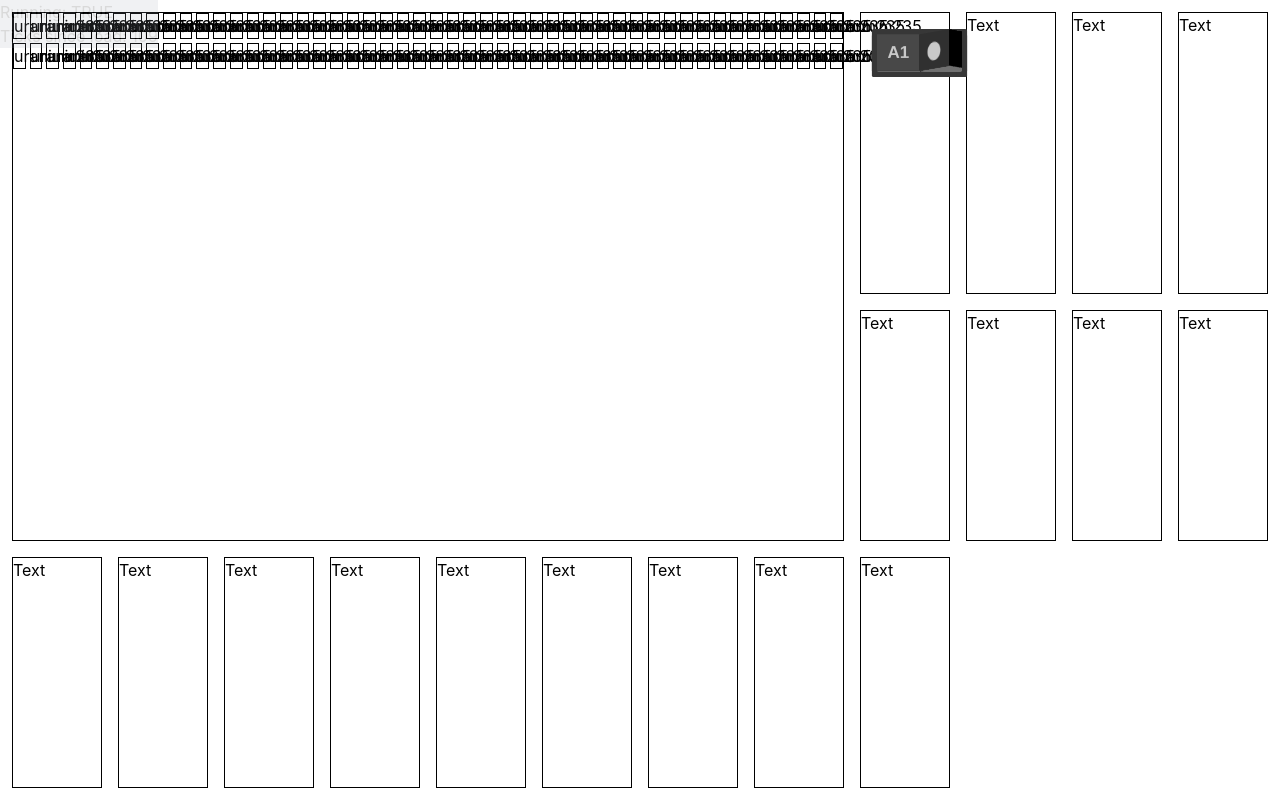
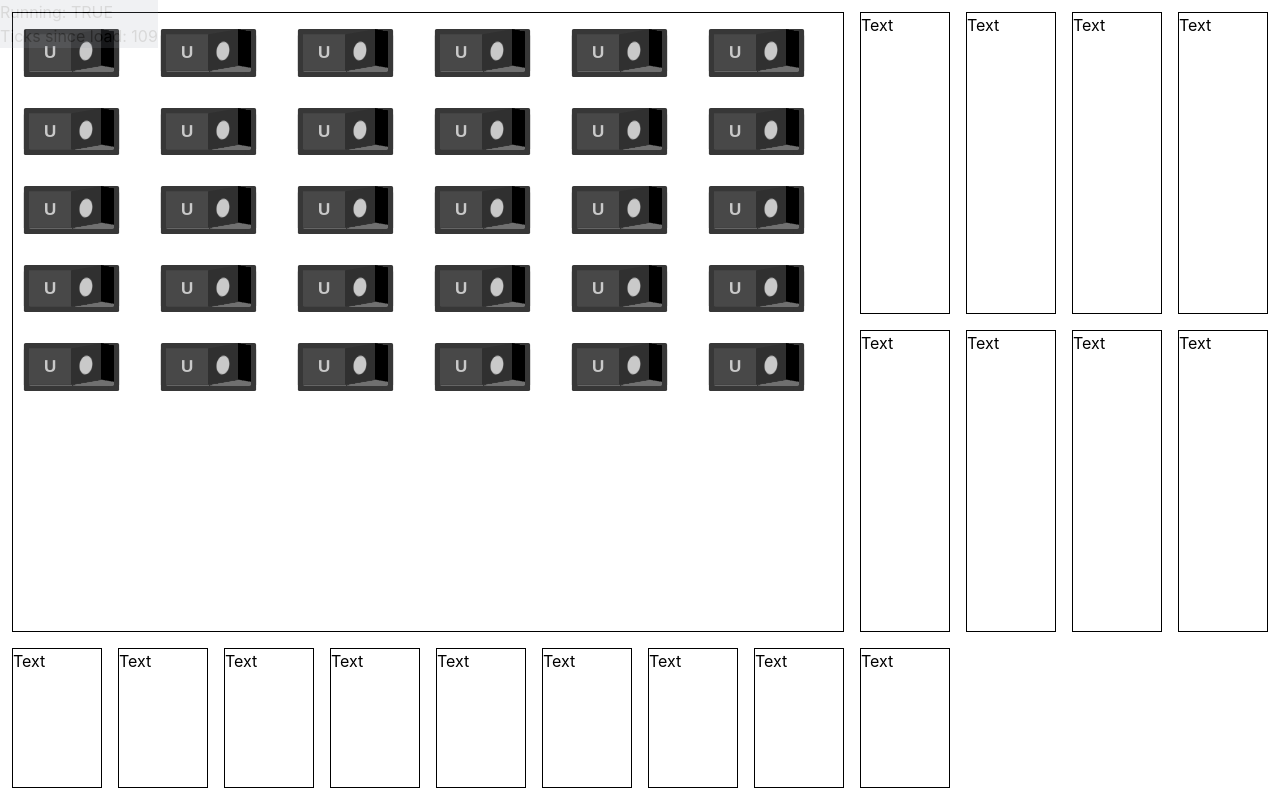
Before and after one commit to christophercurtisdev/ReactorSim, a React (Vite) app: page / in a window 1280 px wide. Built offline with nearby package versions, Linux system fonts and the light colour scheme.

Commit message:
Prefer how these component declarations look

```diff
--- a/src/App.css
+++ b/src/App.css
@@ -11,7 +11,7 @@
 }
 
 /* Hide default HTML checkbox */
-.switch .cb {
+.switch .fuel-rod-checkbox {
     opacity: 0;
     width: 0;
     height: 0;
--- a/src/Components/FuelArraySwitchesComponent.tsx
+++ b/src/Components/FuelArraySwitchesComponent.tsx
@@ -1,19 +1,25 @@
 import React, { useEffect, useState } from 'react';
 import Game from '../Core/Game';
+import FuelRodSwitchComponent from './FuelRodSwitchComponent';
 
-const FuelArraySwitchesComponent: React.FC = () => {
+export default function FuelArraySwitchesComponent() {
     let fuelRods = Game.getInstance().getFuelArray().fuelRods;
     return (
-        <div>
-            <div className='grid gap-1 grid-cols-50'>
-                {fuelRods.map((column) => (
-                    column.map((rod, index) => (
-                        <div key={'rod'+index} className="border">{rod.fuelType}</div>
+        <div className='overflow-scroll h-full'>
+            <div className='grid gap-1 grid-flow-col grid-rows-5'>
+                {fuelRods.map((column, columnIndex) => (
+                    column.map((rod, rowIndex) => (
+                        // <label key={'rod'+(rowIndex * (columnIndex + 1))} className="switch">
+                        //     <input className="fuel-rod-checkbox" type="checkbox" />
+                        //     <span className="toggle">
+                        //         <span className="left">{rowIndex + (column.length * (columnIndex)) + 1}</span>
+                        //         <span className="right green">&#8226;</span>
+                        //     </span>
+                        // </label>
+                        <FuelRodSwitchComponent fuelRod={rod} />
                     ))
                 ))}
             </div>
         </div>
     );
 }
-
-export default FuelArraySwitchesComponent;
--- /dev/null
+++ b/src/Components/FuelRodSwitchComponent.tsx
@@ -0,0 +1,14 @@
+import React, { useEffect, useState } from 'react';
+import FuelRod from '../Reactor/Objects/FuelRod';
+
+export default function FuelRodSwitchComponent({fuelRod}: {fuelRod: FuelRod}) {
+    return (
+        <label className="switch">
+            <input className="fuel-rod-checkbox" type="checkbox" />
+            <span className="toggle">
+                <span className="left">{fuelRod.label}</span>
+                <span className="right green">&#8226;</span>
+            </span>
+        </label>
+    );
+}
--- a/src/Components/GameComponent.tsx
+++ b/src/Components/GameComponent.tsx
@@ -3,7 +3,7 @@ import TickSystem from '../Core/TickSystem';
 import Game from '../Core/Game';
 import FuelArraySwitchesComponent from './FuelArraySwitchesComponent';
 
-const GameComponent: React.FC = () => {
+export default function GameComponent() {
   const [inputLocked, setInputLocked] = useState(false);
 
   useEffect(() => {
@@ -40,15 +40,7 @@ const GameComponent: React.FC = () => {
       <div className='border col-span-8 row-span-2'>
         <FuelArraySwitchesComponent />
       </div>
-      <div className='border'>
-        <label className="switch">
-            <input className="cb" type="checkbox" id="A1" />
-            <span className="toggle">
-                <span className="left">A1</span>
-                <span className="right green">&#8226;</span>
-            </span>
-        </label>
-      </div>
+      <div className='border'>Text</div>
       <div className='border'>Text</div>
       <div className='border'>Text</div>
       <div className='border'>Text</div>
@@ -68,5 +60,3 @@ const GameComponent: React.FC = () => {
     </div>
   );
 };
-
-export default GameComponent;
--- a/src/Components/TickDebugComponent.tsx
+++ b/src/Components/TickDebugComponent.tsx
@@ -1,7 +1,7 @@
 import React, { useEffect, useState } from 'react';
 import TickSystem from '../Core/TickSystem';
 
-const TickDebugComponent: React.FC = () => {
+export default function TickDebugComponent() {
   const [tickCount, setTickCount] = useState(0);
   const [ticksRunning, setTicksRunning] = useState(true);
 
@@ -35,5 +35,3 @@ const TickDebugComponent: React.FC = () => {
     </div>
   );
 };
-
-export default TickDebugComponent;
--- a/src/Reactor/Interfaces/TemperatureSensitivityInterface.ts
+++ b/src/Reactor/Interfaces/TemperatureSensitivityInterface.ts
@@ -1,4 +1,4 @@
-export interface TemperatureSensitivity {
+export default interface TemperatureSensitivity {
     temperature: number;
     minimumTemperature: number;
     maximumTemperature: number;
--- a/src/Reactor/Objects/FuelArray.ts
+++ b/src/Reactor/Objects/FuelArray.ts
@@ -1,4 +1,4 @@
-import type { TemperatureSensitivity } from "../Interfaces/TemperatureSensitivityInterface";
+import type TemperatureSensitivity from "../Interfaces/TemperatureSensitivityInterface";
 import FuelRod from "./FuelRod";
 
 class FuelArray implements TemperatureSensitivity {
--- a/src/Reactor/Objects/FuelRod.ts
+++ b/src/Reactor/Objects/FuelRod.ts
@@ -1,7 +1,8 @@
 import FuelTypes from "../../Core/TypeLists/FuelTypes";
-import type { TemperatureSensitivity } from "../Interfaces/TemperatureSensitivityInterface";
+import type TemperatureSensitivity from "../Interfaces/TemperatureSensitivityInterface";
 
 class FuelRod implements TemperatureSensitivity {
+    label: string;
     temperature: number;
     minimumTemperature: number;
     maximumTemperature: number;
@@ -11,7 +12,12 @@ class FuelRod implements TemperatureSensitivity {
         this.temperature = 0;
         this.minimumTemperature = 0;
         this.maximumTemperature = 0;
-        (FuelTypes.ALL.includes(fuelType)) ? this.fuelType = fuelType : this.fuelType = null;
+        if(FuelTypes.ALL.includes(fuelType)) {
+            this.fuelType = fuelType
+            this.label = fuelType.substring(0,1);
+        } else {
+            this.fuelType = null;
+        }
     }
 
     onExceedMaximumTemperature(): void {
```
